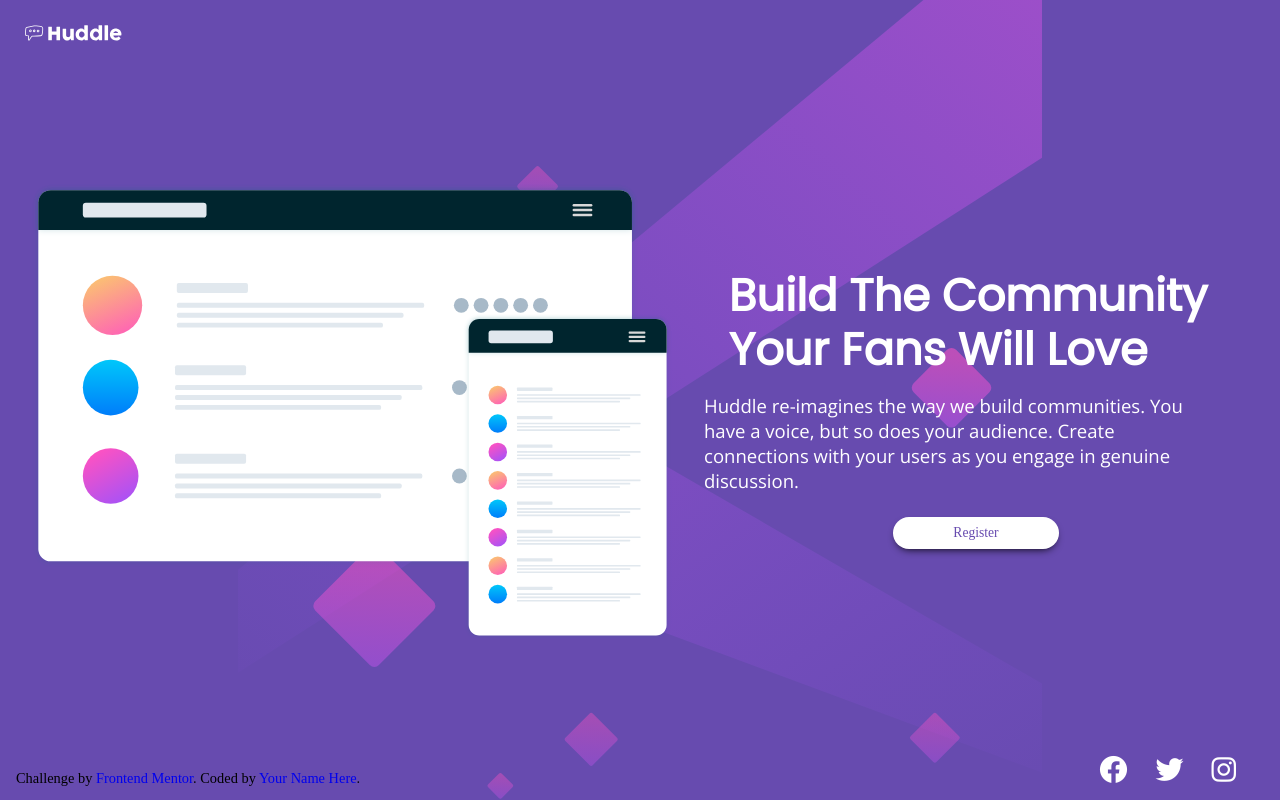
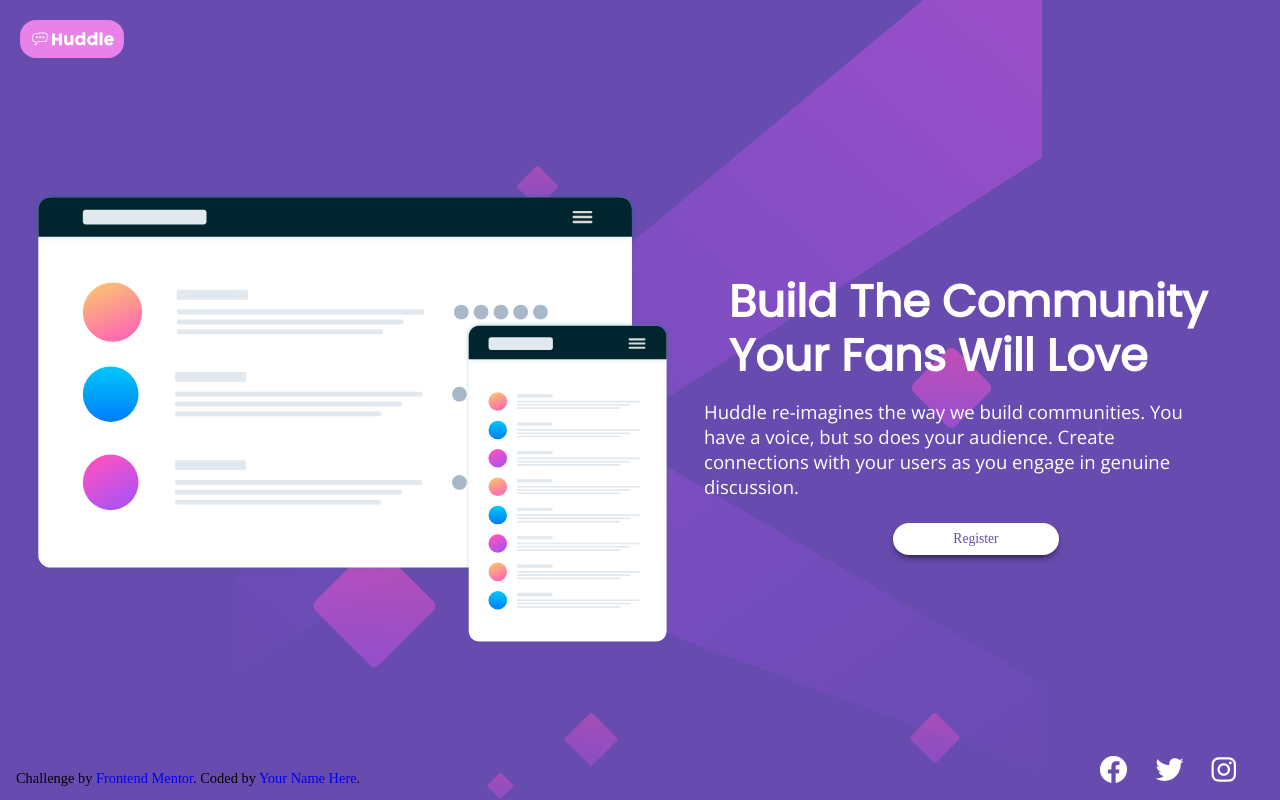
Before and after one commit to TheAashay/huddle-landing-page-with-a-single-introductory-section, a plain HTML site: page index.html in a window 1280 px wide. In both pictures the pointer is over the icon 72 px from the left and 32 px from the top of the page. Drawn offline with nearby package versions, Linux system fonts and the light colour scheme.

Commit message:
add hover for icons & logo

```diff
--- a/style.css
+++ b/style.css
@@ -22,6 +22,8 @@ header svg {
   width: 6.5rem;
   height: auto;
   margin: 1.25rem;
+  border-radius: 1rem;
+  padding: 0.5rem;
 }
 
 img {
@@ -72,6 +74,14 @@ a {
 .button:hover {
     background-color: var(--hover-color);
     color: #fff;
+}
+
+svg:hover {
+    background-color: var(--hover-color);
+}
+
+.fa-brands:hover {
+    color: var(--hover-color);
 }
 
 footer {
```
Also changed, not shown: design/active-states.jpg (deleted), design/desktop-design.jpg (deleted), design/desktop-preview.jpg (deleted), design/mobile-design.jpg (deleted), 1 other file.
